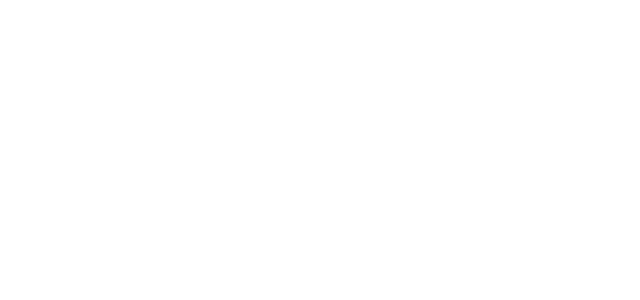
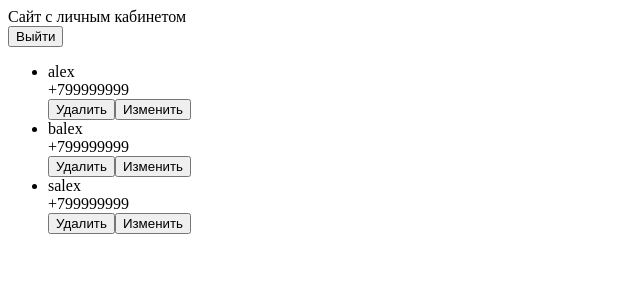
Before and after one commit to alexbirwp/personal-area, a React (Create React App) app: page /contacts in a window 1280 px wide. Shown: the top 300 px of the page, without its empty margins (0-640 px from the left). Built offline with nearby package versions, Linux system fonts and the light colour scheme.

Commit message:
Base structure

```diff
--- a/package.json
+++ b/package.json
@@ -12,6 +12,7 @@
     "@types/react-dom": "^17.0.14",
     "react": "^18.0.0",
     "react-dom": "^18.0.0",
+    "react-router-dom": "^6.3.0",
     "react-scripts": "5.0.0",
     "typescript": "^4.6.3",
     "web-vitals": "^2.1.4"
--- a/src/App.tsx
+++ b/src/App.tsx
@@ -1,11 +1,20 @@
 import React from 'react';
+import Login from './pages/Login';
+import { BrowserRouter as Router, Route, Routes } from 'react-router-dom'
+import ContactsPage from './pages/ContactsPage';
+import Layout from './components/Layout/Layout';
 
 
 function App() {
   return (
-    <div className="App">
-
-    </div>
+    <Layout>
+      <Router>
+        <Routes>
+          <Route path="/" element={<Login />} />
+          <Route path="/contacts" element={<ContactsPage />} />
+        </Routes>
+      </Router>
+    </Layout>
   );
 }
 
--- /dev/null
+++ b/src/components/Contacts/Contacts.tsx
@@ -0,0 +1,36 @@
+import ContactsList from "./ContactsList";
+
+
+export interface Contact {
+    id: number,
+    name: string,
+    phone: string,
+}
+
+const DUMMY_ARRAY : Contact[] = [
+    {
+        id: 1,
+        name: 'alex',
+        phone: '+799999999'
+    },
+    {
+        id: 2,
+        name: 'balex',
+        phone: '+799999999'
+    },
+    {
+        id: 3,
+        name: 'salex',
+        phone: '+799999999'
+    }
+];
+
+function Contacts() {
+    return (
+        <div>
+            <ContactsList contacts={DUMMY_ARRAY}/>
+        </div>
+    );
+}
+
+export default Contacts
--- /dev/null
+++ b/src/components/Contacts/ContactsList.tsx
@@ -0,0 +1,30 @@
+import { Contact } from "./Contacts";
+
+interface ContactsListProps {
+    contacts: Contact[]
+}
+
+function ContactsList({contacts} : ContactsListProps) {
+    return (
+        <div>
+            <ul>
+            {contacts.map(({id, name, phone}) => (
+                <li key={id}>
+                    <div
+                    className="name">{name}</div>
+                    <div
+                    className="phone">{phone}</div>
+                    <div className="actions">
+                        <button
+                        className="remove">Удалить</button>
+                        <button
+                        className="change">Изменить</button>
+                    </div>
+                </li>
+                ))}
+            </ul>
+        </div>
+    )
+}
+
+export default ContactsList;
--- /dev/null
+++ b/src/components/Layout/Layout.tsx
@@ -0,0 +1,15 @@
+interface LayoutProps {
+    children: React.ReactNode
+}
+function Layout({children} : LayoutProps) {
+    return (
+        <main>
+            <header>
+                <div className="site-name">Сайт с личным кабинетом</div>
+                <button>Выйти</button>
+            </header>
+            {children}
+        </main>
+    )
+}
+export default Layout;
--- a/src/index.tsx
+++ b/src/index.tsx
@@ -1,11 +1,9 @@
 import React from 'react';
-import ReactDOM from 'react-dom';
+import { createRoot } from 'react-dom/client';
 import App from './App';
 
+const container = document.getElementById('root');
+if (!container) throw new Error('Failed to find the root element');
 
-ReactDOM.render(
-  <React.StrictMode>
-    <App />
-  </React.StrictMode>,
-  document.getElementById('root')
-);
+const root = createRoot(container);
+root.render(<React.StrictMode><App /></React.StrictMode>);
--- /dev/null
+++ b/src/pages/ContactsPage.tsx
@@ -0,0 +1,12 @@
+
+import Contacts from "../components/Contacts/Contacts";
+
+function ContactsPage() {
+    return (
+        <div>
+            <Contacts />
+        </div>
+    );
+}
+
+export default ContactsPage;
--- /dev/null
+++ b/src/pages/Login.tsx
@@ -0,0 +1,13 @@
+import React from "react";
+
+
+function Login() {
+
+    return (
+        <div>
+
+        </div>
+    );
+}
+
+export default Login;
```
Also changed, not shown: public/index.html (+0 -23 lines), 1 other file (tests, documents, lock files or other folders).
